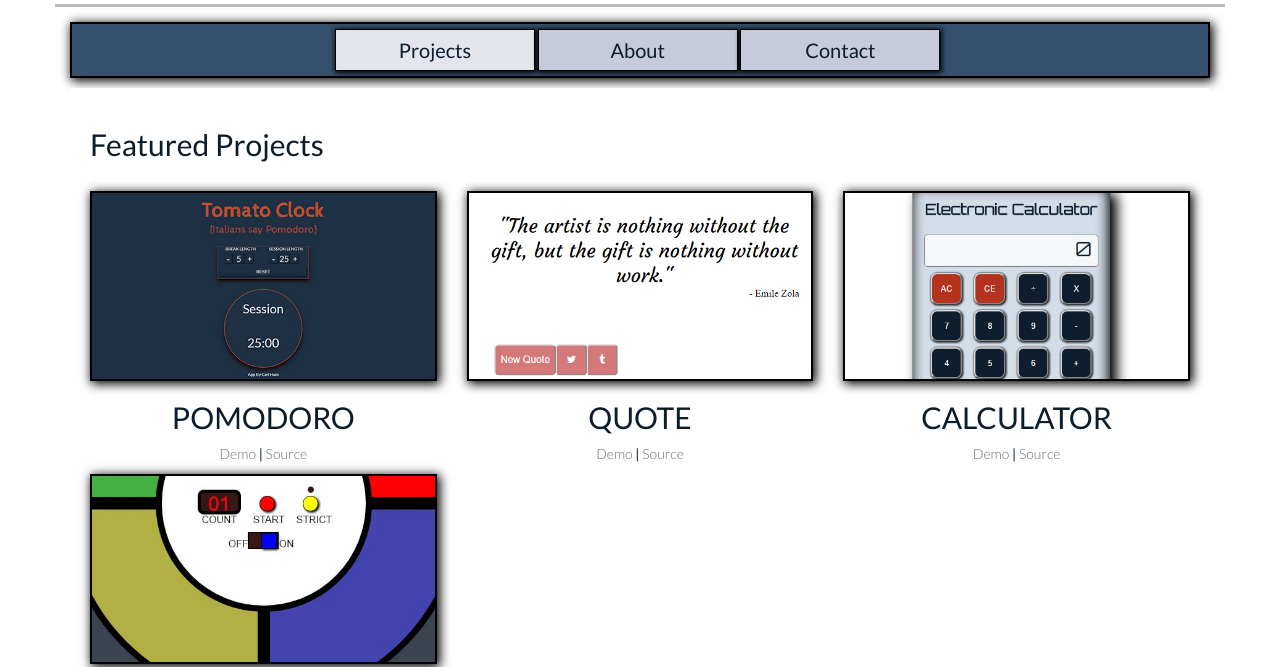
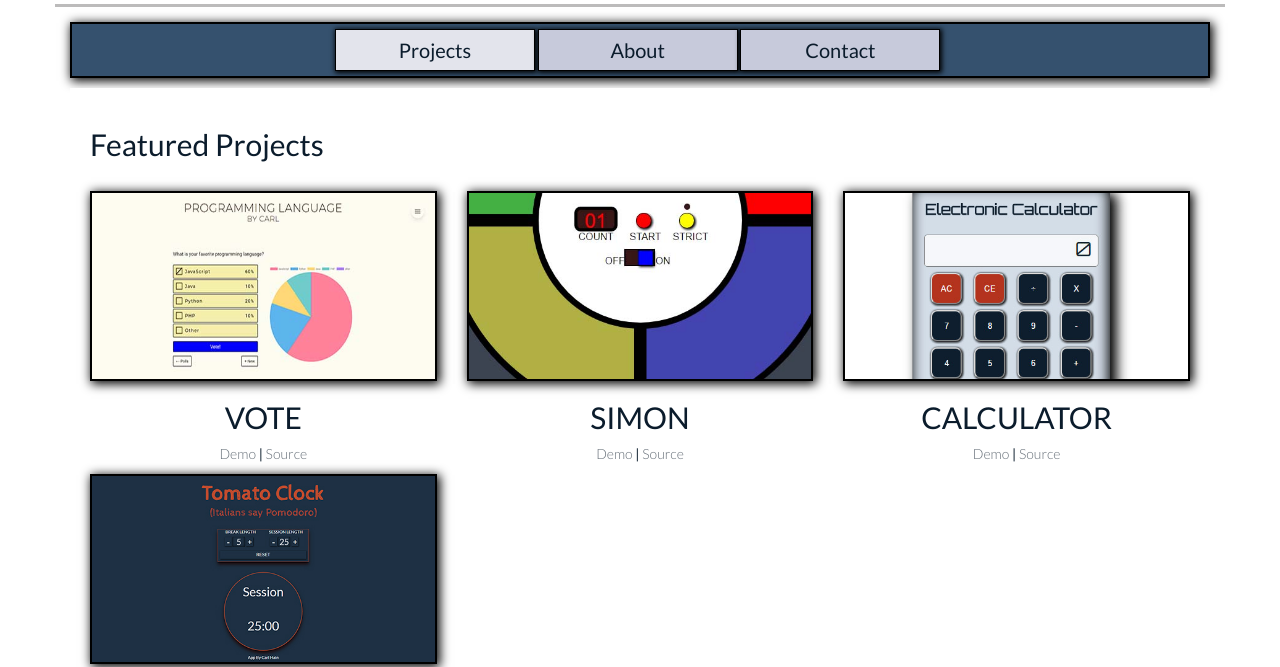
Before and after one commit to crhwebdev/crhwebdev.github.io, a plain HTML site: page index.html in a window 1280 px wide. Shown: the part 133-800 px from the top of the page. Drawn offline with Linux system fonts and the light colour scheme.

Commit message:
Add vote project and remove quote project

```diff
--- a/index.html
+++ b/index.html
@@ -67,39 +67,46 @@
                       </div>
                   </div>
                   <div class="row"> <!--Featured Row 1 -->
-                    <!-- Pmodoro Project -->
+                    <!-- Vote Project -->
                     <div class="col-md-4 feature-item">
                       <div class="flip-container">
   	                    <div class="flipper">
                       		<div class="front">
-                      			<img src="./images/pomodoro.jpg" class="img-responsive img-shadowed is-flipcard">
+                      			<img src="./images/vote-thumb.jpg" class="img-responsive img-shadowed is-flipcard">
                       		</div>
                       		<div class="back img-shadowed is-flipcard notecard-theme">
-                      			<p>This useful pomodoro clock was created as part of freeCodeCamp’s front end development certificate program.  It was created using HTML, SCSS, JavaScript, and jQuery.
-</p>
+                      			<p>
+                              This polling application was created with Node.js, Express, and MongoDB for a freeCodeCamp project. It allows users to create and vote on opinion polls.
+                            </p>
                       		</div>
                       	</div> <!-- end flip-container -->
                       </div>
-                        <h3 class="medium-text text-uppercase text-center">Pomodoro</h3>
+                        <h3 class="medium-text text-uppercase text-center">Vote</h3>
                         <p class="text-center">
-                          <a class="project-link" href="https://crhain.github.io/freeCodeCamp-pomodoroClock/" target="_blank" rel="noopener">Demo</a> | <a class="project-link" href="https://github.com/crhain/freeCodeCamp-pomodoroClock" target="_blank" rel="noopener">Source</a>
+                          <a
+                            class="project-link"
+                            href="https://crh-voting-app.herokuapp.com/"
+                            target="_blank"
+                            rel="noopener">
+                            Demo
+                          </a> | <a class="project-link" href="https://github.com/crhain/fcc-voting-app" target="_blank" rel="noopener">Source</a>
                         </p>
                     </div>
-                    <!-- Quote Project -->
+                    <!-- Simon Project -->
                     <div class="col-md-4 feature-item">
                       <div class="flip-container">
   	                    <div class="flipper">
                       		<div class="front">
-                      			<img src="./images/quote.jpg" class="img-responsive img-shadowed is-flipcard">
+                      			<img src="./images/simon.jpg" class="img-responsive img-shadowed is-flipcard">
                       		</div>
                       		<div class="back img-shadowed is-flipcard notecard-theme">
-                      			<p>A simple quote app created for freeCodeCamp’s front end development certificate program.  Created using HTML/CSS, JavaScript, jQuery, and AJAX calls.</p>
+                      			<p>A classic game from the late 1970s reimagined for the Web using React.</p>
                       		</div>
                       	</div> <!-- end flip-container -->
                       </div>
-                        <h3 class="medium-text text-uppercase text-center">Quote</h3>
+                        <h3 class="medium-text text-uppercase text-center">Simon</h3>
                         <p class="text-center">
-                          <a class="project-link" href="http://codepen.io/crhain/full/Bzvppr/" target="_blank" rel="noopener">Demo</a> | <a class="project-link" href="https://github.com/crhain/freeCodeCamp-quoteMachine" target="_blank" rel="noopener">Source</a>
+                          <a class="project-link" href="http://carltonhain.com/freeCodeCamp-Simon/" target="_blank" rel="noopener">Demo</a> | <a class="project-link" href="https://github.com/crhain/freeCodeCamp-Simon" target="_blank" rel="noopener">Source</a>
                         </p>
                     </div>
                     <!-- Calculator Project -->
@@ -122,21 +129,22 @@
                   </div> <!--end of row 1 -->
 
                   <div class="row"> <!-- featured Row 2 -->
-                    <!-- Frogger Project -->
+                    <!-- Pmodoro Project -->
                     <div class="col-md-4 feature-item">
                       <div class="flip-container">
   	                    <div class="flipper">
                       		<div class="front">
-                      			<img src="./images/simon.jpg" class="img-responsive img-shadowed is-flipcard">
+                      			<img src="./images/pomodoro.jpg" class="img-responsive img-shadowed is-flipcard">
                       		</div>
                       		<div class="back img-shadowed is-flipcard notecard-theme">
-                      			<p>A classic game from the late 1970s reimagined for the Web using React.</p>
+                      			<p>This useful pomodoro clock was created as part of freeCodeCamp’s front end development certificate program.  It was created using HTML, SCSS, JavaScript, and jQuery.
+</p>
                       		</div>
                       	</div> <!-- end flip-container -->
                       </div>
-                        <h3 class="medium-text text-uppercase text-center">Simon</h3>
+                        <h3 class="medium-text text-uppercase text-center">Pomodoro</h3>
                         <p class="text-center">
-                          <a class="project-link" href="http://carltonhain.com/freeCodeCamp-Simon/" target="_blank" rel="noopener">Demo</a> | <a class="project-link" href="https://github.com/crhain/freeCodeCamp-Simon" target="_blank" rel="noopener">Source</a>
+                          <a class="project-link" href="https://crhain.github.io/freeCodeCamp-pomodoroClock/" target="_blank" rel="noopener">Demo</a> | <a class="project-link" href="https://github.com/crhain/freeCodeCamp-pomodoroClock" target="_blank" rel="noopener">Source</a>
                         </p>
                     </div>
                   </div> <!--end of row 2-->
```
Also changed, not shown: images/vote-thumb.jpg (added).
